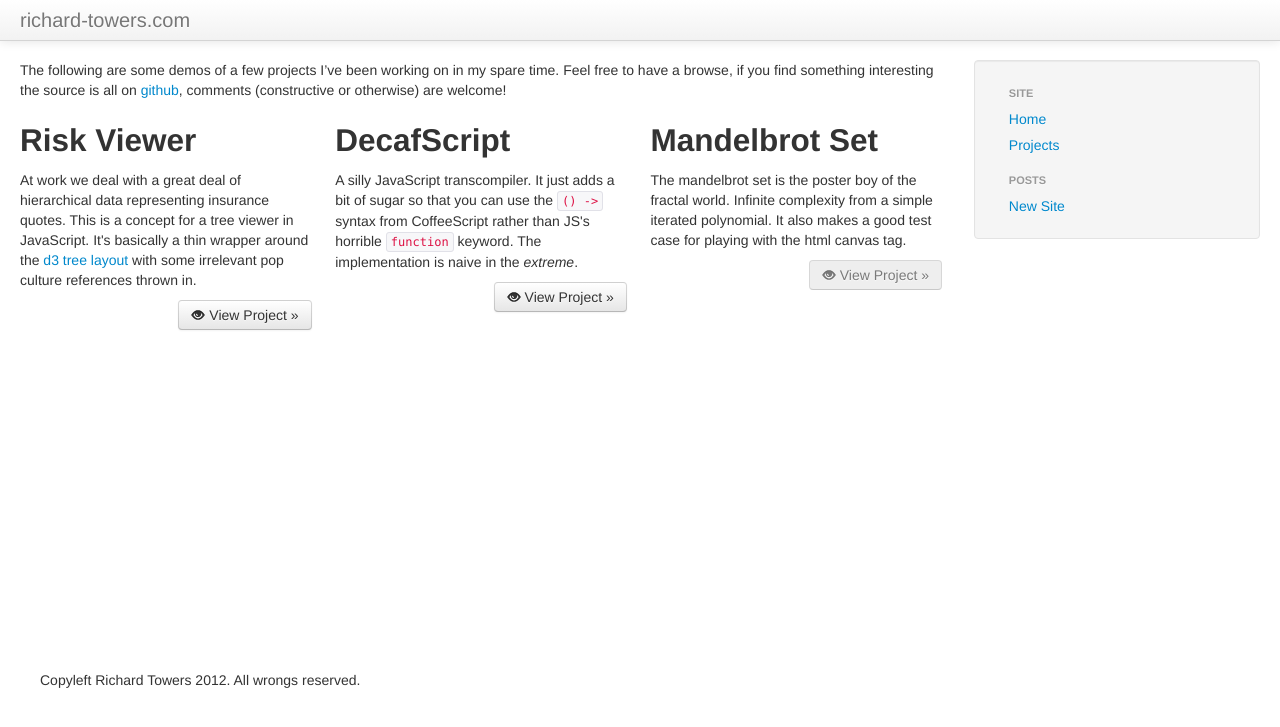
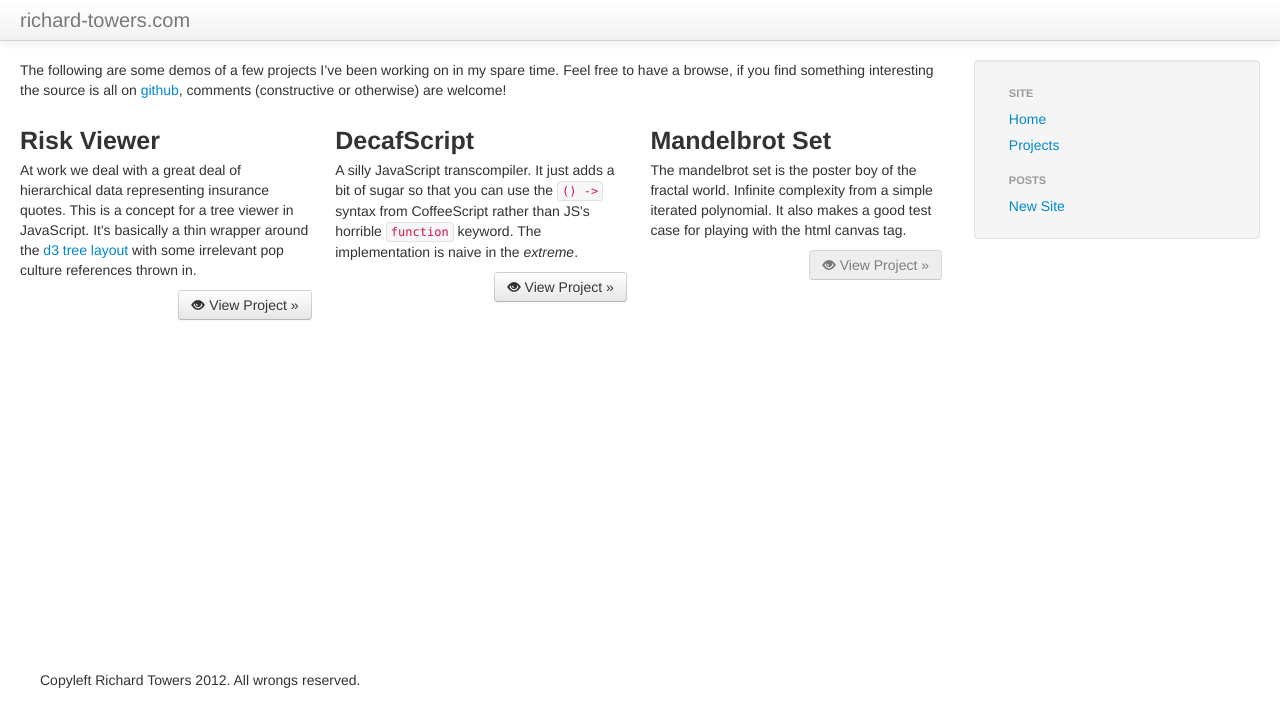
Before and after one commit to richardTowers/richardtowers.github.com, a Jekyll site: the page built from projects/index.md, in a window 1280 px wide. Shown: the top 727 px of the page. Built offline with Jekyll 4.4.1, drawn with Linux system fonts in a browser that asks for light colours; Markdown is read by kramdown in place of the engine named in the settings.

Commit message:
Styling tweaks

```diff
--- a/css/site.css
+++ b/css/site.css
@@ -1,5 +1,5 @@
 /* Fix for the fixed-position navbar overlapping content */
-@media screen and (min-width: 980px) {
+@media all and (min-width: 980px) {
 	body {
 		padding-top: 60px;
 	}
@@ -10,6 +10,7 @@
 	margin-left: 0px;
 }
 
+/* Make sure the footer appears a decent way down the page */
 .container-fluid {
 	min-height: 600px;
 }
@@ -17,3 +18,8 @@
 footer {
 	padding: 10px 40px 30px 40px;
 }
+
+.projects h2 {
+	font-size: 25px;
+	margin-bottom: 0;
+}
```
